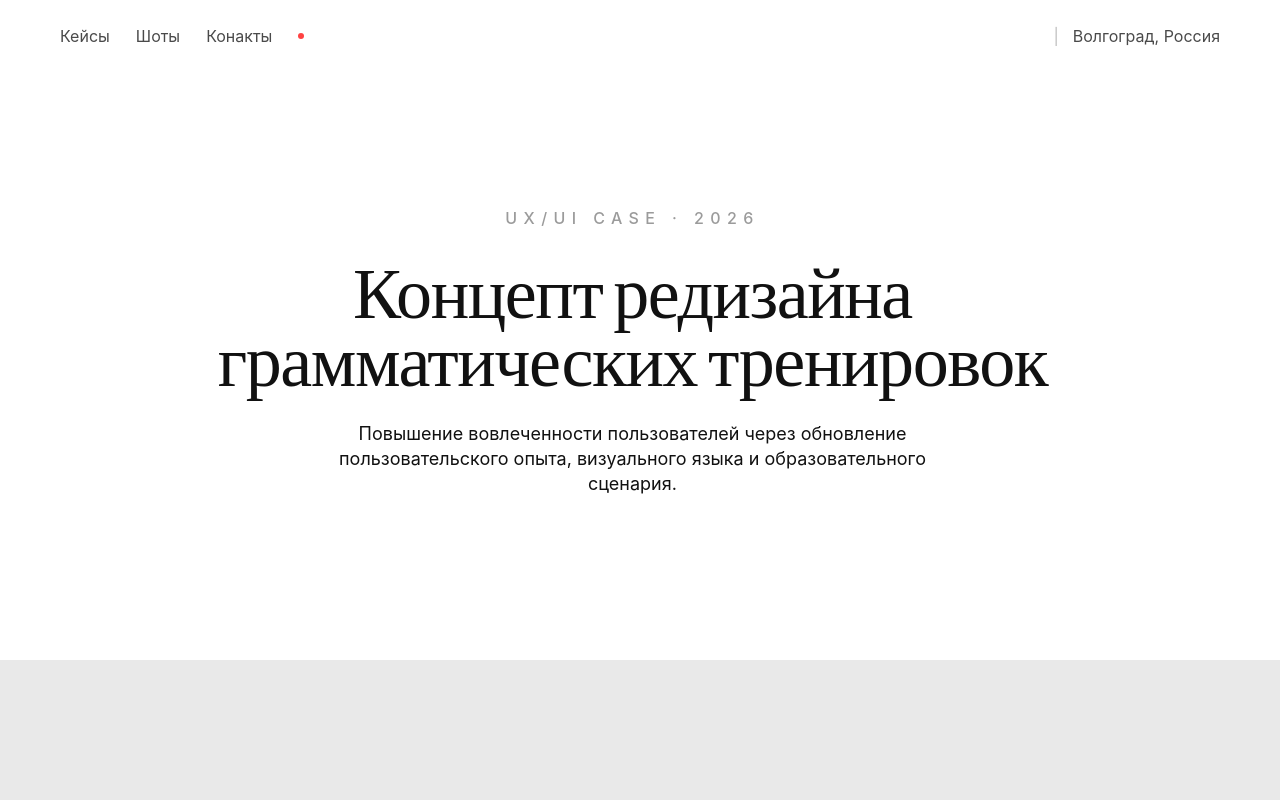
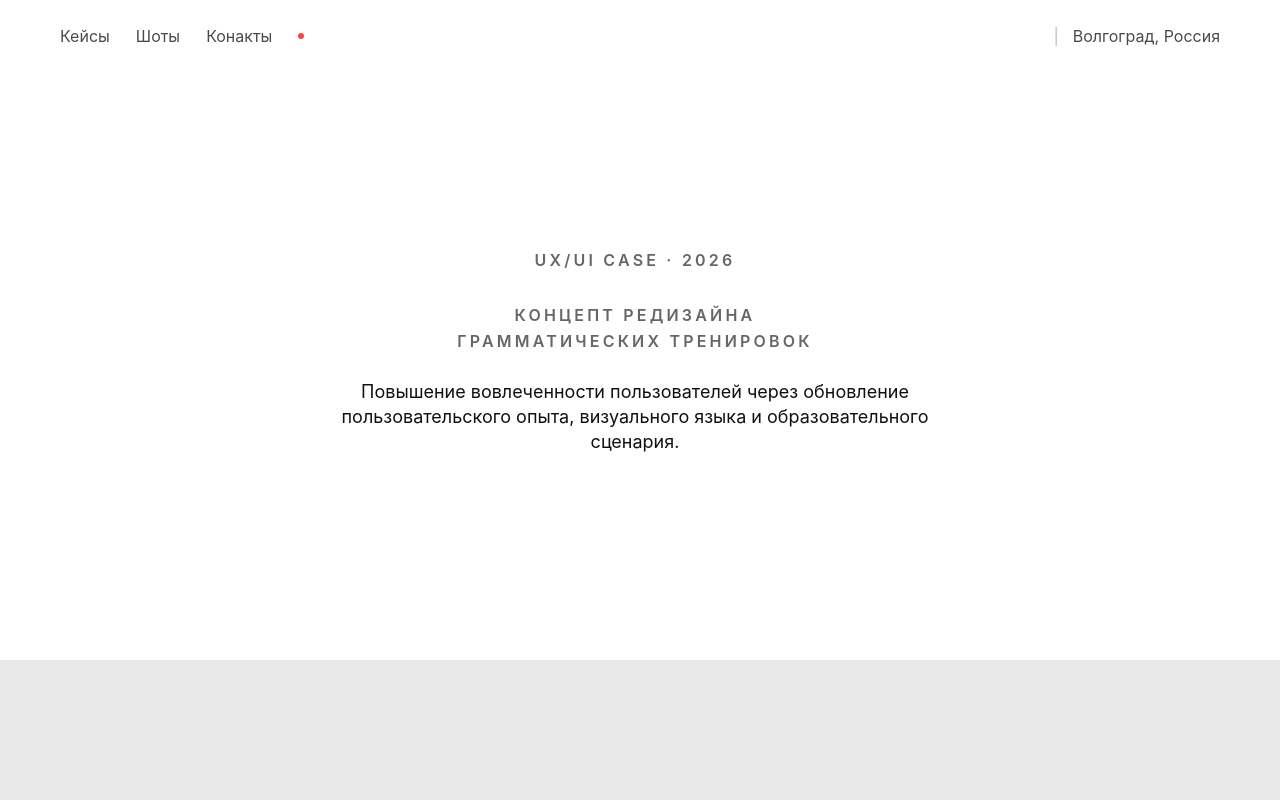
Before and after one commit to drekkunova-dotcom/portfolio-me, a website: page ling.html in a window 1280 px wide. Shown: the top 800 px of the page. Drawn offline with Linux system fonts and the light colour scheme.

Commit message:
Refine scrollbars and match case headings to label typography

```diff
--- a/ling.css
+++ b/ling.css
@@ -103,3 +103,23 @@
   font: 400 clamp(30px, 4vw, 44px)/1.15 "Instrument Serif", Georgia, serif;
   margin: 48px 0 24px;
 }
+
+
+/* Case headings follow the existing UX/UI CASE eyebrow treatment. */
+:is(.case-page, .case-dialog) :is(h1.hero__title, h2, h3, h4) {
+  font-family: Inter, Arial, sans-serif;
+  font-size: 16px;
+  font-weight: 600;
+  line-height: 1.65;
+  letter-spacing: .2em;
+  text-transform: uppercase;
+  color: #666;
+  overflow-wrap: anywhere;
+}
+.case-dialog .hero__title,
+.case-page .hero__title { max-width: 680px; }
+.case-dialog .hero__subtitle,
+.case-page .hero__subtitle { font-weight: 600; letter-spacing: .2em; color: #666; }
+@media (forced-colors: active) {
+  :is(.case-page, .case-dialog) :is(h1, h2, h3, h4) { color: CanvasText; }
+}
--- a/ling.html
+++ b/ling.html
@@ -31,7 +31,7 @@
       <span>Волгоград, Россия</span>
     </div>
   </header>
-  <body>
+  <body class="case-page">
     <!-- Hero -->
     <section class="hero">
       <div class="hero__content">
--- a/styles.css
+++ b/styles.css
@@ -632,17 +632,17 @@
 
 /* Case overlay: the project stays visible behind a reading surface. */
 :root {
-  --scroll-thumb: #bdbdbd;
-  --scroll-track: #f5f5f5;
+  --scroll-thumb: #c5c5c5;
+  --scroll-track: #fff;
   --scroll-hover: #888;
   --scroll-active: #555;
   scrollbar-color: var(--scroll-thumb) var(--scroll-track);
   scrollbar-gutter: stable;
 }
-* { scrollbar-color: var(--scroll-thumb) var(--scroll-track); scrollbar-width: auto; }
-::-webkit-scrollbar { width: 12px; height: 12px; }
+* { scrollbar-color: var(--scroll-thumb) var(--scroll-track); scrollbar-width: thin; }
+::-webkit-scrollbar { width: 8px; height: 8px; }
 ::-webkit-scrollbar-track { background: var(--scroll-track); }
-::-webkit-scrollbar-thumb { background: var(--scroll-thumb); border: 3px solid var(--scroll-track); border-radius: 12px; }
+::-webkit-scrollbar-thumb { background: var(--scroll-thumb); border: 2px solid var(--scroll-track); border-radius: 999px; }
 ::-webkit-scrollbar-thumb:hover { background: var(--scroll-hover); }
 ::-webkit-scrollbar-thumb:active { background: var(--scroll-active); }
 html.case-open { overflow: hidden; }
```
